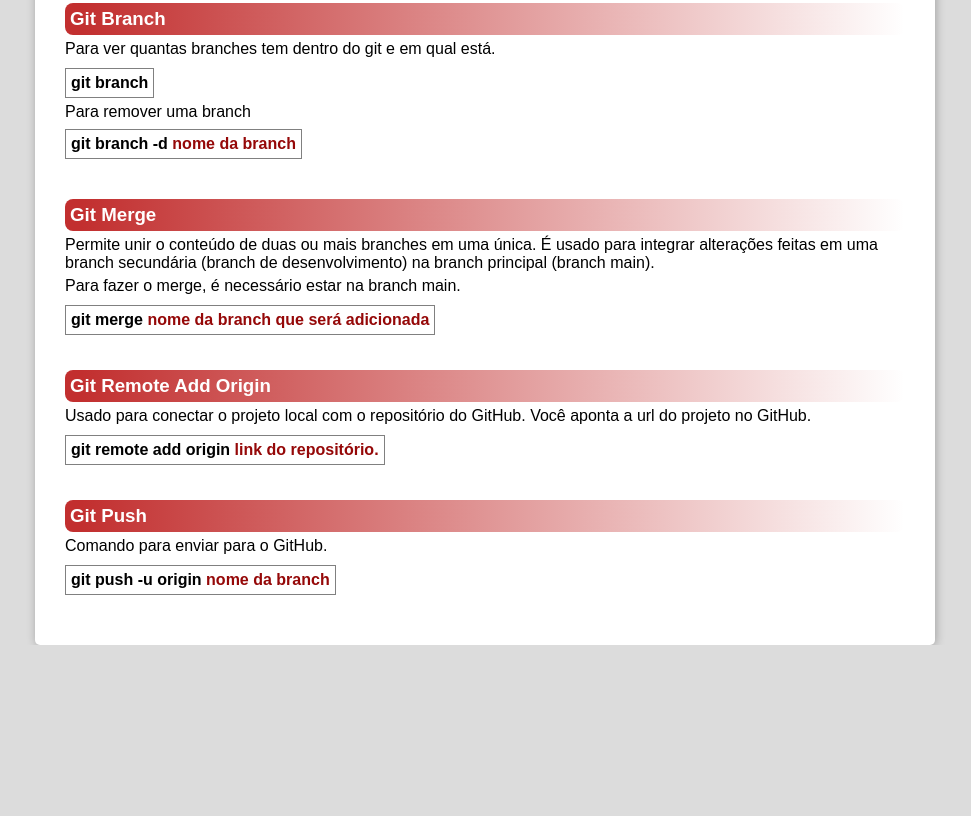
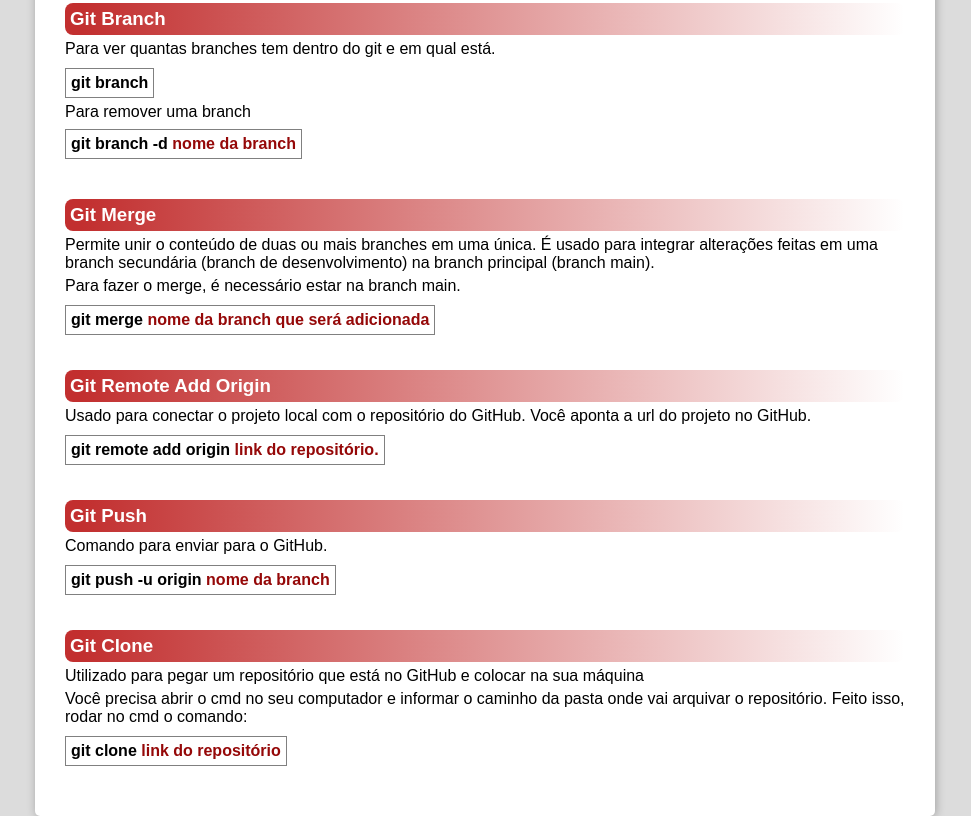
Before and after one commit to lucas-aguiar33/aula-de-git, a plain HTML site: page index.html in a window 1280 px wide. Shown: the part 1239-2055 px from the top of the page, without its empty margins (155-1126 px from the left). Before the commit the page ends 1884 px from the top, so only its background shows below. Drawn offline with Linux system fonts and the light colour scheme.

Commit message:
adicionando git clone

```diff
--- a/index.html
+++ b/index.html
@@ -94,6 +94,13 @@
                 <p class="p-comando">git push -u origin <span>nome da branch</span></p>
             </div>
 
+            <div class="comando">
+                <h3>Git Clone</h3>
+                <p>Utilizado para pegar um repositório que está no GitHub e colocar na sua máquina</p>
+                <p>Você precisa abrir o cmd no seu computador e informar o caminho da pasta onde vai arquivar o repositório. Feito isso, rodar no cmd o comando:</p>
+                <p class="p-comando">git clone <span>link do repositório</span></p>
+            </div>
+
 
         </section>
     </main>
```
